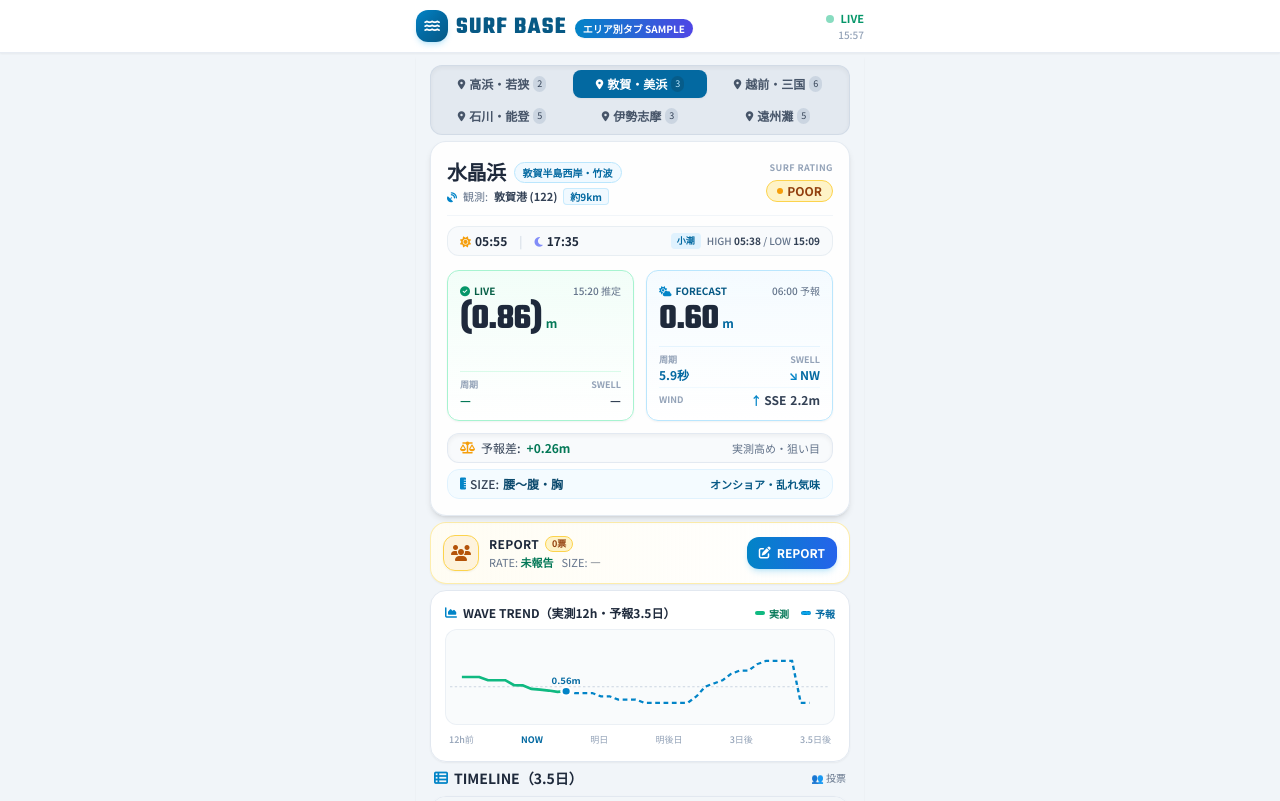
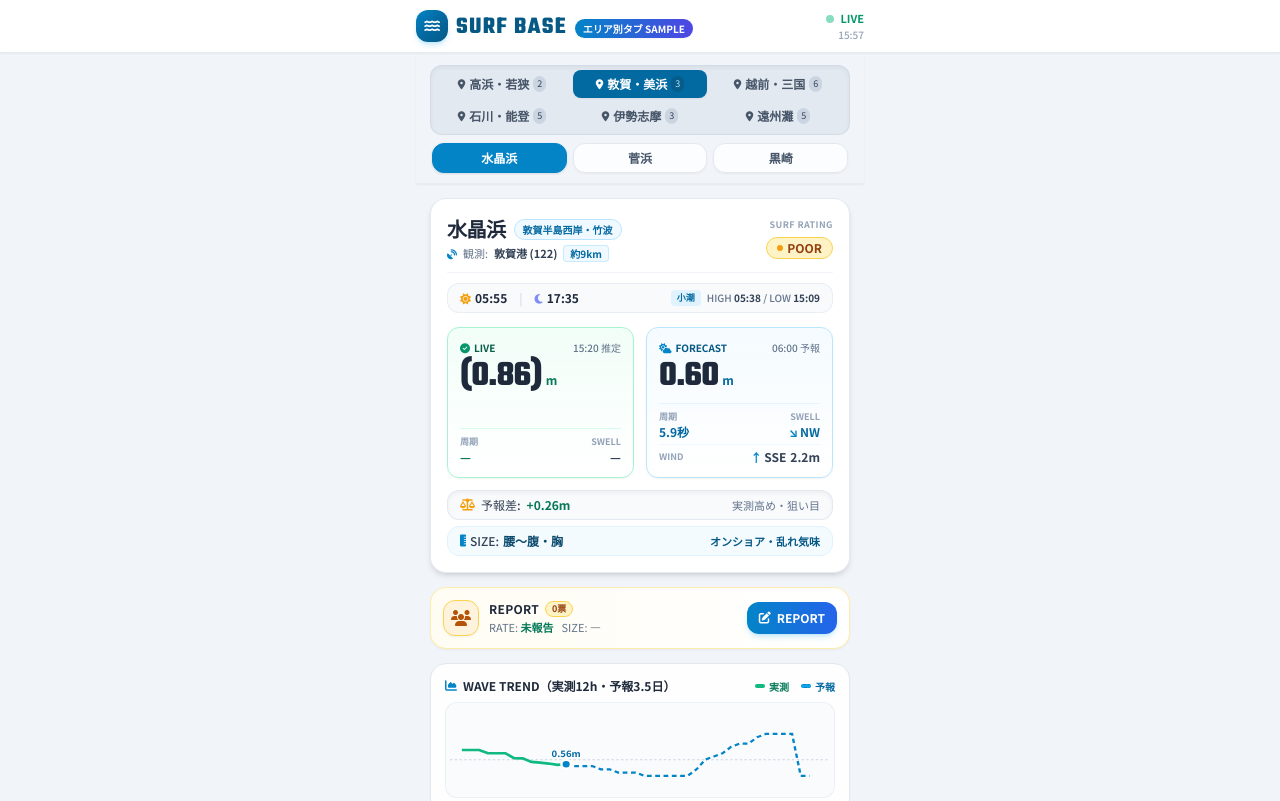
Before and after one commit to dmmiea/surf-base, a plain HTML site: page sample_area_tabs.html in a window 1280 px wide. Shown: the top 801 px of the page. Drawn offline with nearby package versions, Linux system fonts and the light colour scheme.

Commit message:
fix: 2段目スポット選択タブ（spotTabBar）のHTMLコンテナ復元と初期表示対応

```diff
--- a/sample_area_tabs.html
+++ b/sample_area_tabs.html
@@ -108,6 +108,12 @@
         </button>
       </div>
 
+      <!-- 2段目: 選択中エリアのポイント切り替えピル (動的切り替え) -->
+      <div id="spotTabBar" class="flex items-center gap-1.5 overflow-x-auto hide-scrollbar py-0.5 px-0.5">
+        <!-- JavaScriptで動的生成 -->
+      </div>
+    </div>
+
     <!-- SPOT HERO SUMMARY CARD -->
     <div class="glass-card rounded-2xl p-4 relative overflow-hidden border border-slate-200/90 shadow-md">
       <!-- ヘッダー情報 -->
@@ -1329,7 +1335,7 @@
 
     function renderSpot() {
       const rule = SPOT_RULES[currentSpotKey];
-      const np = NOWPHAS_SUMMARY[rule.nowphasRef];
+      const np = NOWPHAS_SUMMARY[rule.nowphasRef] || NOWPHAS_SUMMARY.tsuruga || { wave: '0.50', period: '5.0', dir: 'N', time: '00:00' };
 
       // ヒーロー情報
       document.getElementById('spotHeroName').textContent = rule.name;
@@ -1959,6 +1965,7 @@
       }
     }, { passive: true });
 
+    renderSpotTabs();
     renderSpot();
     fetchLiveData();
   </script>
```
